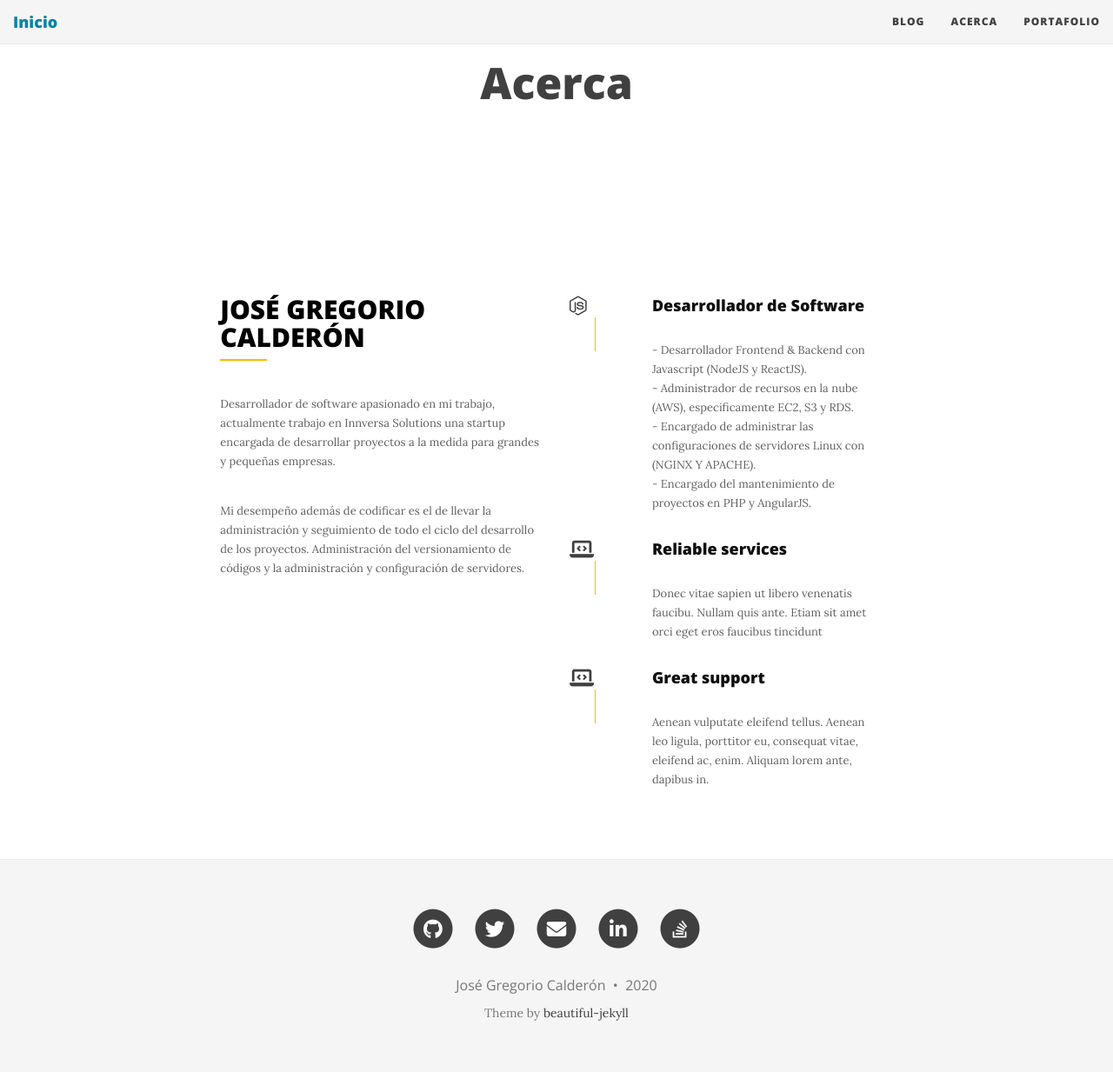
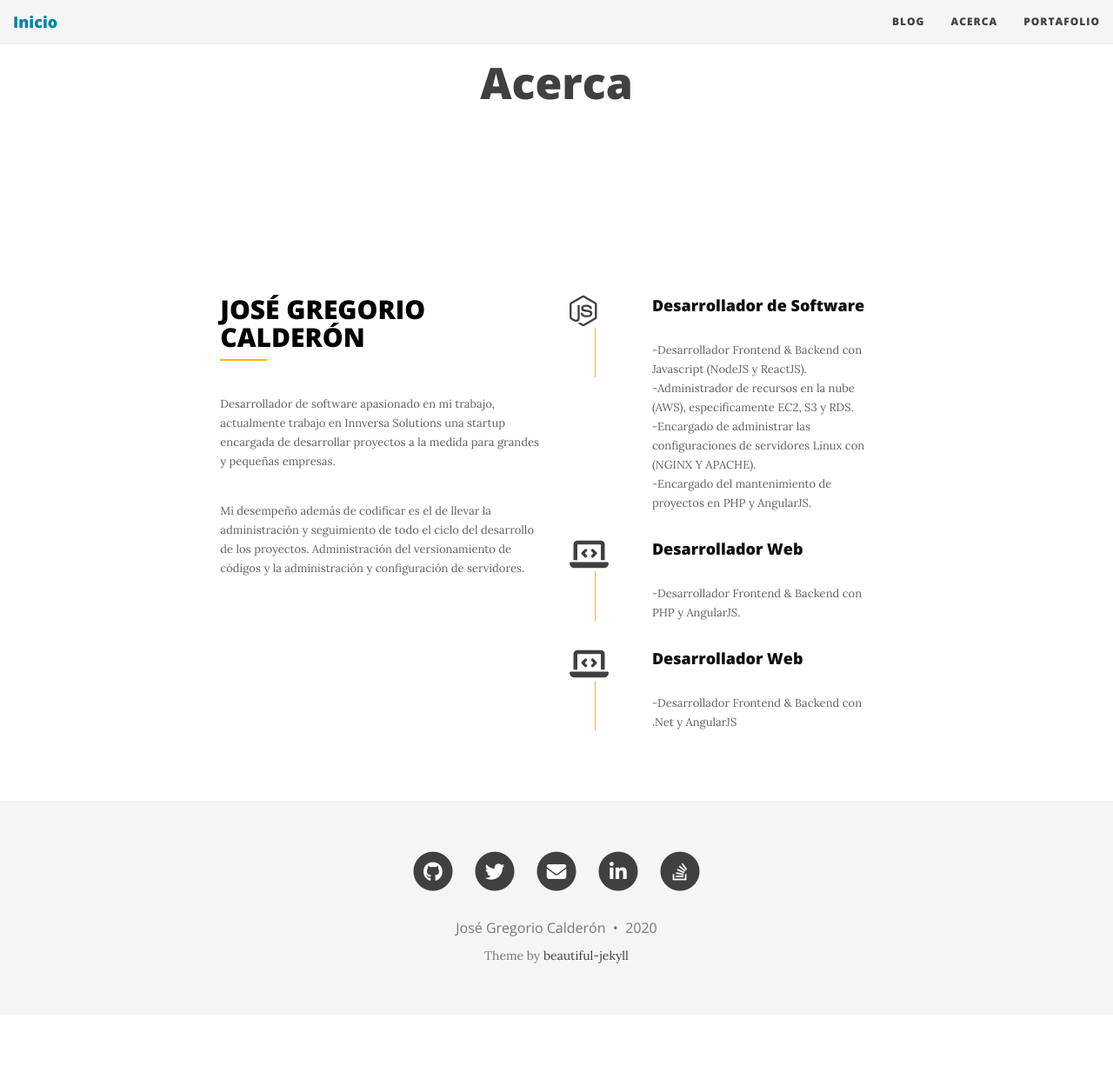
Before and after one commit to josegoyo/josegoyo.github.io, a Jekyll site: the page built from templates/aboutme.md, in a window 1280 px wide. Shown: the whole page at 87% size. Built offline with Jekyll 4.4.1, drawn with Linux system fonts in a browser that asks for light colours; nearby versions of some CDN libraries; comment, search, counter and statistics services are not loaded; after the commit the page ends 1167 px from its top, so only the background shows below that.

Commit message:
Update aboutme.md

```diff
--- a/templates/aboutme.md
+++ b/templates/aboutme.md
@@ -19,36 +19,36 @@ css: "../css/about.css"
                         <div class="feature-box">
                             <div class="clearfix">
                                 <div class="iconset">
-                                    <i class="fab fa-node-js fa-lg"></i>
+                                    <i class="fab fa-node-js fa-2x"></i>
                                 </div>
                                 <div class="feature-content">
                                     <h4>Desarrollador de Software</h4>
-                                    <p> - Desarrollador Frontend & Backend con Javascript (NodeJS y ReactJS).<br/>
-                                        - Administrador de recursos en la nube (AWS), especificamente EC2, S3 y RDS.<br/>
-                                        - Encargado de administrar las configuraciones de servidores Linux con (NGINX Y APACHE).<br/>
-                                        - Encargado del mantenimiento de proyectos en PHP y AngularJS.</p>
+                                    <p> -Desarrollador Frontend & Backend con Javascript (NodeJS y ReactJS).<br/>
+                                        -Administrador de recursos en la nube (AWS), especificamente EC2, S3 y RDS.<br/>
+                                        -Encargado de administrar las configuraciones de servidores Linux con (NGINX Y APACHE).<br/>
+                                        -Encargado del mantenimiento de proyectos en PHP y AngularJS.</p>
                                 </div>
                             </div>
                         </div>
                         <div class="feature-box">
                             <div class="clearfix">
                                 <div class="iconset">
-                                    <i class="fas fa-laptop-code fa-lg"></i>
+                                    <i class="fas fa-laptop-code fa-2x"></i>
                                 </div>
                                 <div class="feature-content">
-                                    <h4>Reliable services</h4>
-                                    <p>Donec vitae sapien ut libero venenatis faucibu. Nullam quis ante. Etiam sit amet orci eget eros faucibus tincidunt</p>
+                                    <h4>Desarrollador Web</h4>
+                                    <p>-Desarrollador Frontend & Backend con PHP y AngularJS.</p>
                                 </div>
                             </div>
                         </div>
                         <div class="feature-box">
                             <div class="clearfix">
                                 <div class="iconset">
-                                    <i class="fas fa-laptop-code fa-lg"></i>
+                                    <i class="fas fa-laptop-code fa-2x"></i>
                                 </div>
                                 <div class="feature-content">
-                                    <h4>Great support</h4>
-                                    <p>Aenean vulputate eleifend tellus. Aenean leo ligula, porttitor eu, consequat vitae, eleifend ac, enim. Aliquam lorem ante, dapibus in.</p>
+                                    <h4>Desarrollador Web</h4>
+                                    <p>-Desarrollador Frontend & Backend con .Net y AngularJS</p>
                                 </div>
                             </div>
                         </div>
```
